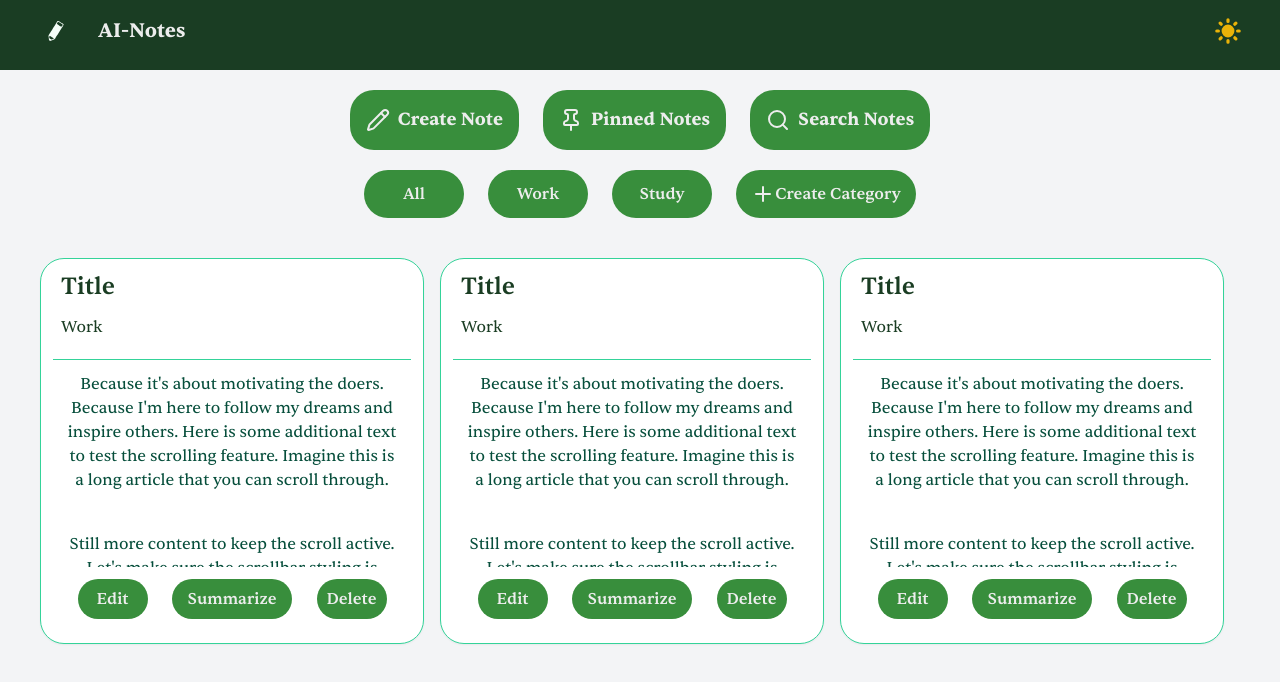
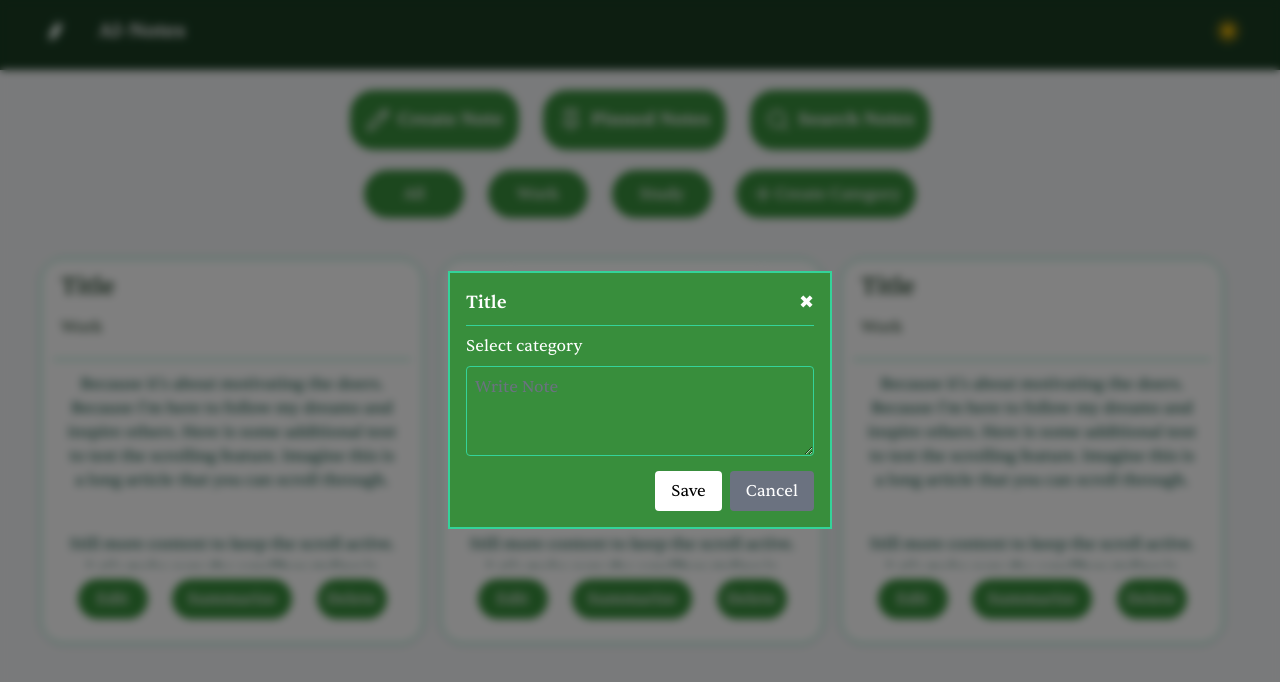
Before and after one commit to N-Nilashan/note-taker, a Next.js app: page /dashboard in a window 1280 px wide. Both pictures are taken after a click on the button "Create Note". Shown: the top 682 px of the page. Built offline with nearby package versions, Linux system fonts and the light colour scheme.

Commit message:
added create note popup

```diff
--- /dev/null
+++ b/app/_components/CreateNote.jsx
@@ -0,0 +1,35 @@
+import React from "react";
+
+export default function CreateNote({ isOpen, onClose }) {
+  if (!isOpen) return null; // Don't render if not open
+
+  return (
+
+     <>
+     {/* Dark background overlay */}
+      <div className="fixed inset-0 bg-black bg-opacity-50 backdrop-blur-sm z-10"></div>
+        <div className="p-4 z-20 rounded-lg border-2 w-96 dark:bg-emerald-900 bg-dbtn border-emerald-400 text-white fixed top-1/2 left-1/2 transform -translate-x-1/2 -translate-y-1/2">
+          <div className="flex justify-between items-center mb-2">
+            <h2 className="text-lg font-semibold">Title</h2>
+            <button className="text-white text-lg" onClick={onClose}>
+              ✖
+            </button>
+          </div>
+          <hr className="border-emerald-400 mb-2" />
+          <p className="text-md font-medium mb-2">Select category</p>
+          <textarea
+            className="w-full p-2 rounded border border-emerald-400 bg-transparent text-white outline-none"
+            rows="3"
+            placeholder="Write Note"
+          ></textarea>
+          <div className="flex justify-end gap-2 mt-2">
+            <button className="px-4 py-2 bg-white text-black rounded">Save</button>
+            <button className="px-4 py-2 bg-gray-500 text-white rounded" onClick={onClose}>
+              Cancel
+            </button>
+          </div>
+        </div>
+
+    </>
+  );
+}
--- a/app/dashboard/page.jsx
+++ b/app/dashboard/page.jsx
@@ -1,10 +1,13 @@
-
+'use client'
+import { useState } from 'react';
 import { UserButton } from '@clerk/nextjs';
 import Navbar from '../_components/Navbar';
 import { Pencil, Pin, Plus, Search } from 'lucide-react';
 import TextCard from '../_components/TextCard';
+import CreateNote from '../_components/CreateNote';
 
 const page = () => {
+  const [isOpen, setIsOpen] = useState(false);
   return (
    <>
       <div>
@@ -15,9 +18,14 @@ const page = () => {
       />
       </div>
       <div className='flex  items-center justify-center gap-6 p-5'>
-          <button className='bg-dbtn hover:bg-emerald-900 dark:hover:bg-emerald-900 dark:bg-primary text-secondary font-myfont font-bold text-lg text-[1.5rem] gap-2 flex items-center rounded-3xl p-4'>
-            <Pencil/>Create Note
-          </button>
+        <div>
+          <button  className="bg-dbtn hover:bg-emerald-900 dark:hover:bg-emerald-900 dark:bg-primary text-secondary font-myfont font-bold text-lg text-[1.5rem] gap-2 flex items-center rounded-3xl p-4"
+              onClick={() => setIsOpen(true)}>
+              <Pencil/>Create Note
+            </button>
+            <CreateNote isOpen={isOpen} onClose={() => setIsOpen(false)}/>
+        </div>
+
           <button className='bg-dbtn hover:bg-emerald-900 dark:hover:bg-emerald-900 dark:bg-primary text-secondary font-myfont font-bold text-lg text-[1.5rem] gap-2 flex items-center rounded-3xl p-4'>
             <Pin/>Pinned Notes
           </button>
```
